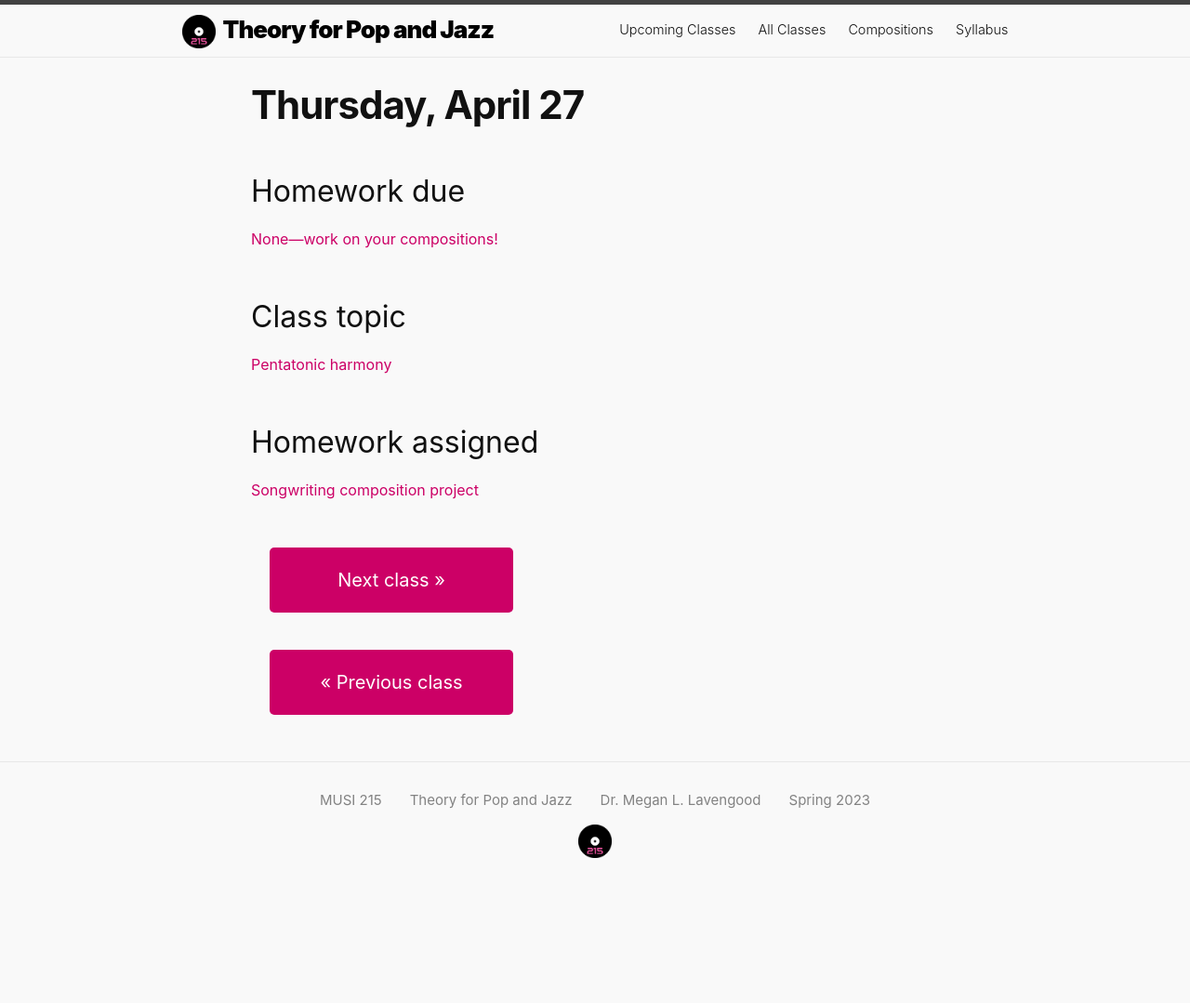
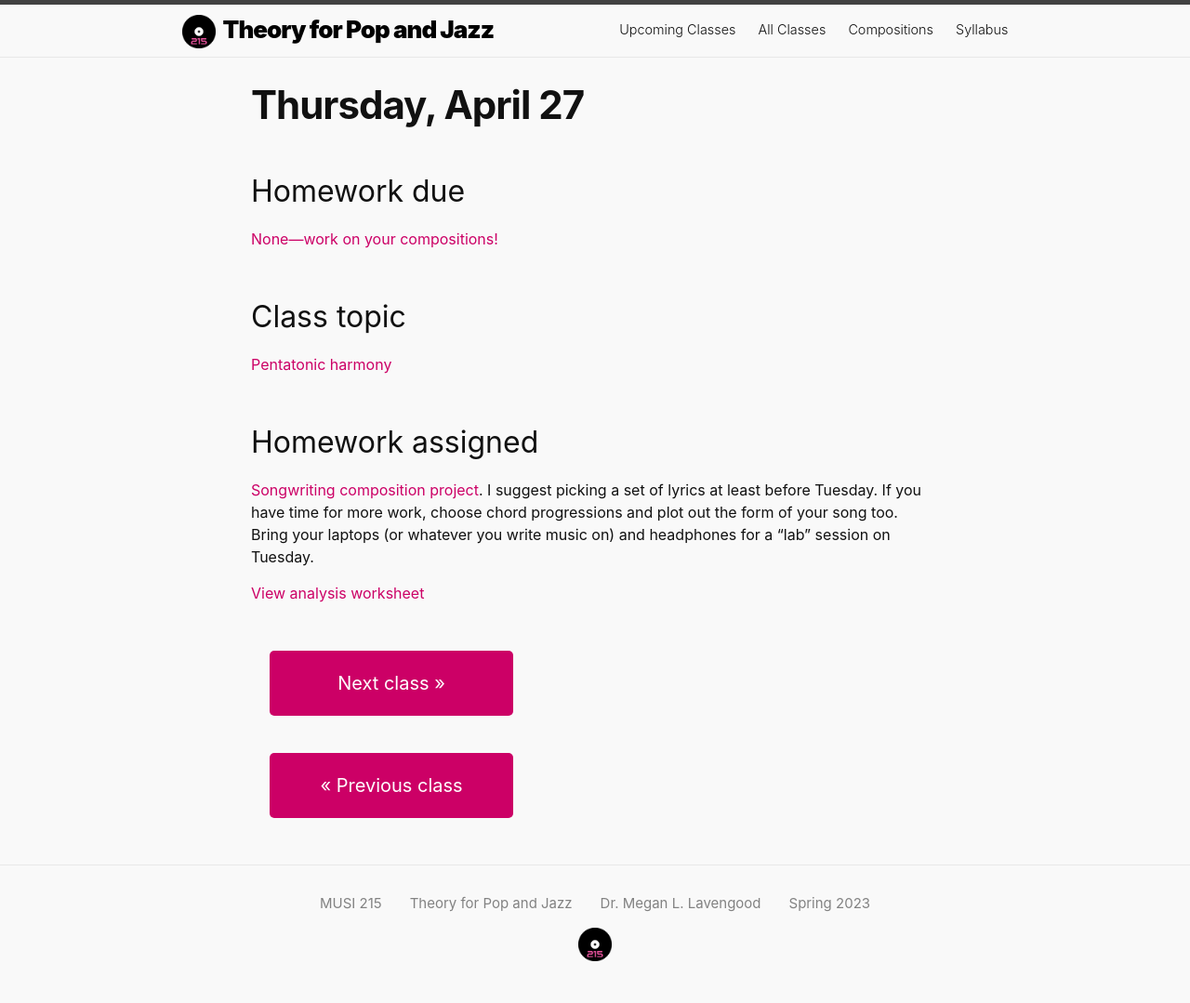
Before and after one commit to meganlavengood/musi216, a Jekyll site: the page built from docs/_posts/2023-04-27-pentatonic-harmony.md, in a window 1280 px wide. Shown: the whole page at 93% size. Built offline with Jekyll 4.4.1, drawn with Linux system fonts in a browser that asks for light colours; before the commit the page ends 968 px from its top, so only the background shows below that.

Commit message:
add analysis worksheet

```diff
--- a/docs/_posts/2023-04-27-pentatonic-harmony.md
+++ b/docs/_posts/2023-04-27-pentatonic-harmony.md
@@ -14,4 +14,6 @@ title:  "Thu, Apr 27"
 
 ## Homework assigned
 
-[Songwriting composition project](https://gmuedu-my.sharepoint.com/:b:/g/personal/mlavengo_gmu_edu/Ecu9DjxumaJHlsIwz8b-Pl4BVglynGzMpofEH-p44X7Zdg?e=yj2nXD)
+[Songwriting composition project](https://gmuedu-my.sharepoint.com/:b:/g/personal/mlavengo_gmu_edu/Ecu9DjxumaJHlsIwz8b-Pl4BVglynGzMpofEH-p44X7Zdg?e=yj2nXD). I suggest picking a set of lyrics at least before Tuesday. If you have time for more work, choose chord progressions and plot out the form of your song too. Bring your laptops (or whatever you write music on) and headphones for a "lab" session on Tuesday.
+
+[View analysis worksheet](https://gmuedu-my.sharepoint.com/:b:/g/personal/mlavengo_gmu_edu/EUyFzC9kF9BJp363ZDFc_hUBNDUOwIM1_Du3GiLYw37yJQ?e=w1qwpA)
```
Also changed, not shown: docs/Compositions.md (+1 -0 lines), docs/_posts/2023-05-02-songwriting-project-workshop.md (+2 -0 lines), docs/_posts/2023-05-04-performance-day.md (+2 -0 lines), docs/_posts/2023-05-12-<delete>.md (+2 -0 lines).
